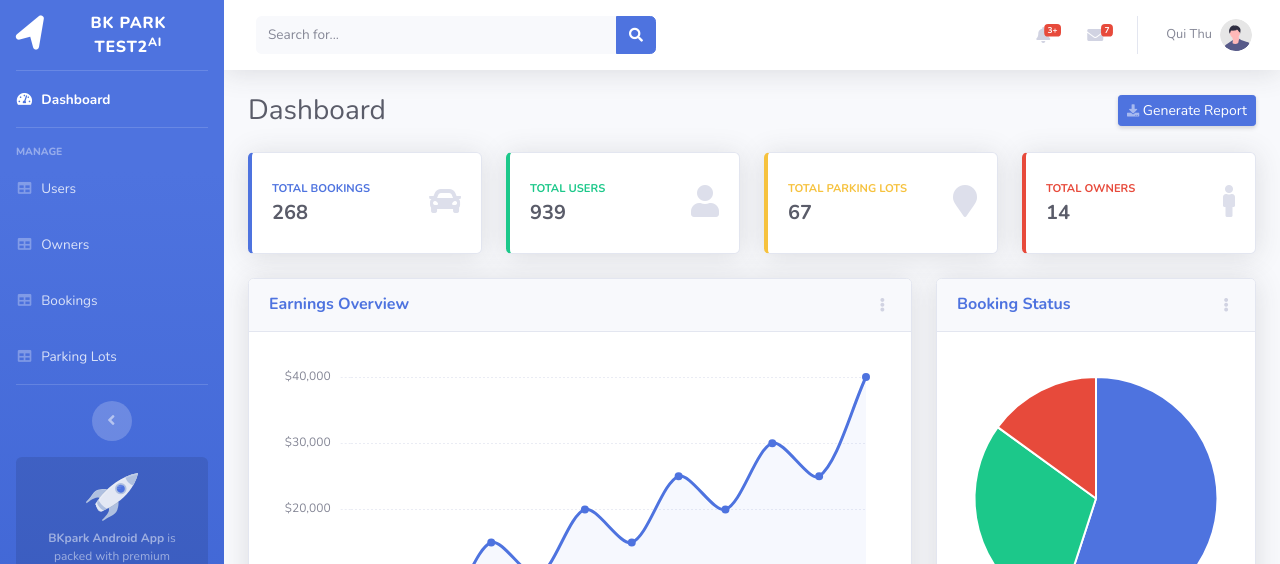
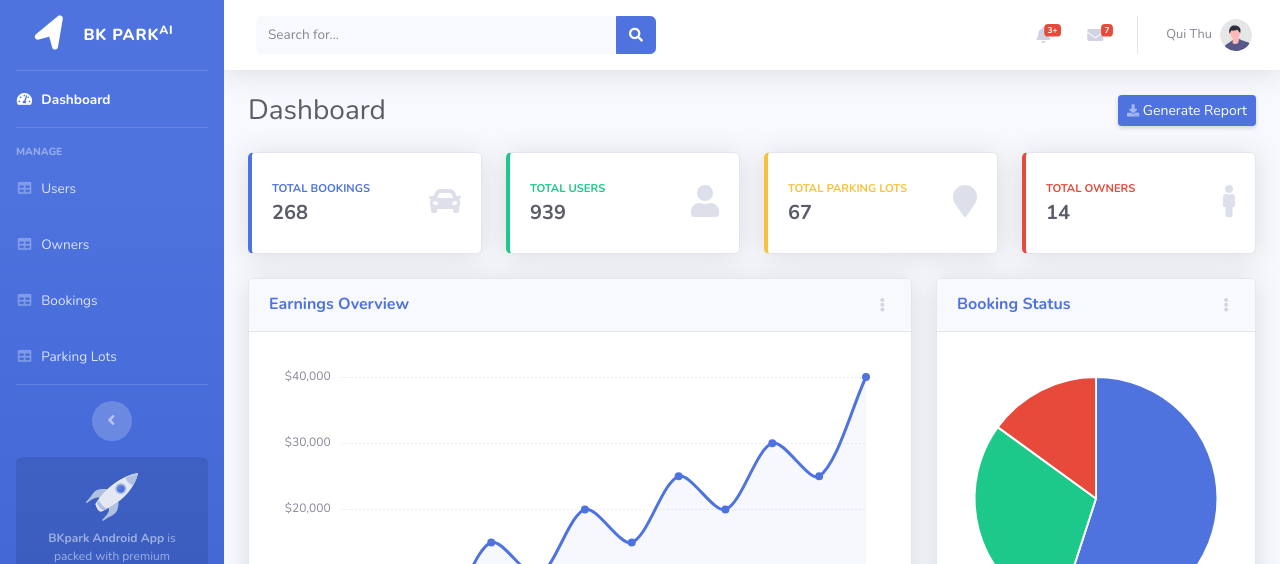
Before and after one commit to gogito/BKPark_ADWEB, a PHP site: page / in a window 1280 px wide. Shown: the top 564 px of the page. Run offline with PHP 8.4, Linux system fonts and the light colour scheme; some libraries are stand-ins or nearby versions; grey boxes are pictures that could not be loaded.

Commit message:
New Test
New Test

```diff
--- a/index.php
+++ b/index.php
@@ -245,7 +245,7 @@
             <footer class="sticky-footer bg-white">
                 <div class="container my-auto">
                     <div class="copyright text-center my-auto">
-                        <span>Copyright &copy; Your Website 2021</span>
+                        <span>Copyright &copy; BKPark 2021</span>
                     </div>
                 </div>
             </footer>
--- a/nav.php
+++ b/nav.php
@@ -5,7 +5,7 @@
         <div class="sidebar-brand-icon rotate-n-15">
             <i class="fas fa-location-arrow"></i>
         </div>
-        <div class="sidebar-brand-text mx-3">BK Park Test2<sup>AI</sup></div>
+        <div class="sidebar-brand-text mx-3">BK Park<sup>AI</sup></div>
     </a>
 
     <!-- Divider -->
```
